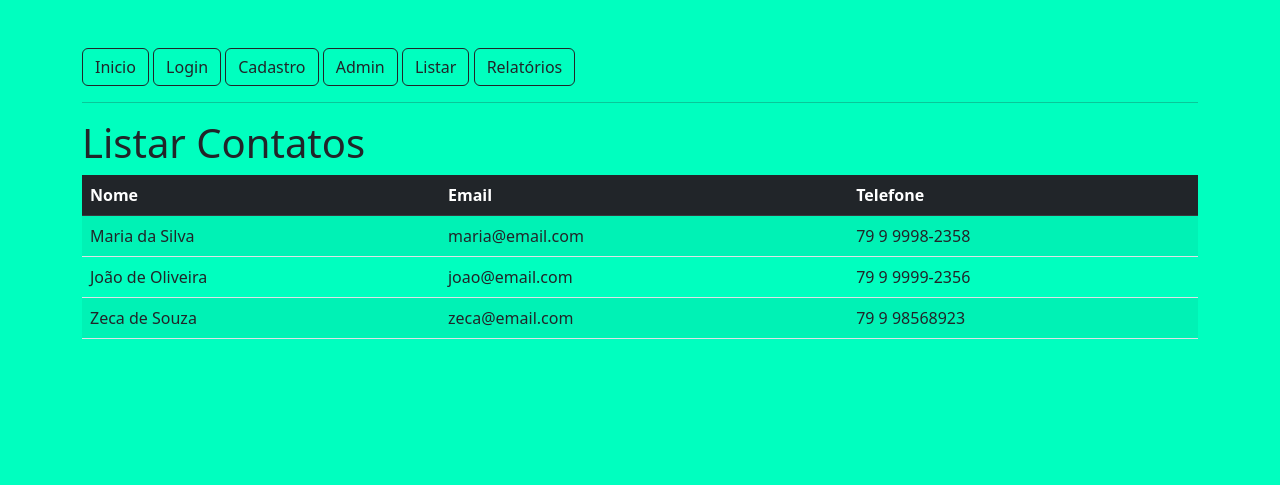
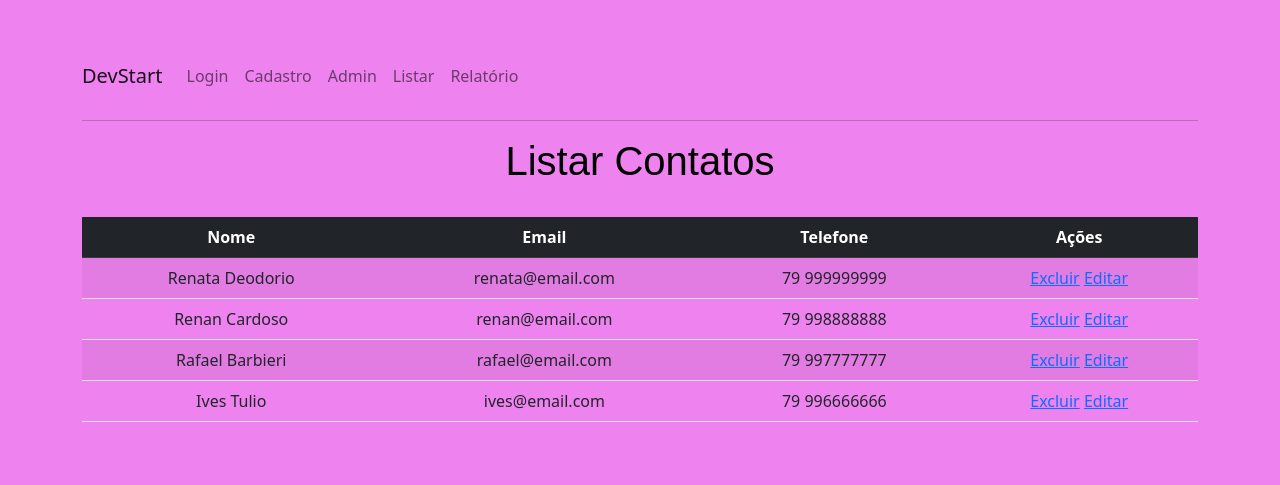
Before and after one commit to renatadeodorio/Projeto-CRUD-Contatos-PHP, a PHP site: page /listar in a window 1280 px wide. Shown: the top 485 px of the page. Run offline with PHP 8.4, Linux system fonts and the light colour scheme.

Commit message:
Ajustes finais

```diff
--- a/Projeto/acoes.php
+++ b/Projeto/acoes.php
@@ -1,44 +1,83 @@
 <?php
 
-function login() {
- include "telas/login.php";
+function login(){
+    include 'telas/login.php';
+}
 
-}
-function cadastro() {
+function cadastro(){
     if ($_POST) {
         $nome = $_POST['nome'];
         $email = $_POST['email'];
-$telas = $_POST['telefone'];
+        $telefone = $_POST['telefone'];
+        $arquivo = fopen('dados/contatos.csv', 'a+');
+        fwrite($arquivo, "{$nome};{$email};{$telefone}". PHP_EOL);
+        fclose($arquivo);
 
-$arquivo = fopen("dados/contatos.csv","a+");
-
-fwrite($arquivo, "{$nome};{$email};{$telefone}".PHP_EOL);
-
-
-echo "Pronto! Cadastro realizado!";
-
-
- include "telas/cadastro.php";
-
-}
+        $mensagem = 'Pronto, cadastro realizado com sucesso!';
+              include "telas/mensagem.php";
 }
 
+    include 'telas/cadastro.php';
+}
 
-function home() {
- include "telas/home.php";
+function home(){
+    include 'telas/home.php';
+}
+
+function listar(){
+    $contatos = file('dados/contatos.csv');
+
+    include 'telas/listar.php';
+}
+
+function admin(){
+    include "telas/img/404.svg";
+}
+
+function relatorio(){
+    include 'telas/relatorio.php';
+}
+
+function excluir(){
+    $id = $_GET['id'];
+    $contatos = file('dados/contatos.csv');
+    unset($contatos[$id]);
+    unlink('dados/contatos.csv');
+    $arquivo = fopen('dados/contatos.csv', 'a+');
+
+    foreach ($contatos as $cadaContato) {
+        fwrite($arquivo, $cadaContato);
+    }
+    $mensagem = 'Pronto, contato excluido';
+    include 'telas/mensagem.php';
+}
+
+function editar(){
+    $id = $_GET['id'];
+    $contatos = file('dados/contatos.csv');
+
+    if ($_POST){
+        $nome = $_POST['nome'];
+        $email = $_POST['email'];
+        $telefone = $_POST['telefone'];
+        $contatos[$id] = "{$nome};{$email};{$telefone}" . PHP_EOL;
+
+        unlink('dados/contatos.csv');
+        $arquivo = fopen('dados/contatos.csv', 'a+');
+
+        foreach($contatos as $cadaContato){
+            fwrite($arquivo, $cadaContato);
+        }
+
+        fclose($arquivo);
+
+        $mensagem = 'Pronto, cadastro atualizado com sucesso!';
+        include 'telas/mensagem.php';
 
     }
 
-function listar() {
-$contatos = file("dados/contatos.csv");
+    $dados = explode(';' , $contatos[$id]);
+    include 'telas/editar.php';
 
- include "telas/listar.php";
 
 }
-function error404() {
- include "telas/404.php";
-
-}
-function relatorio() {
- include "telas/relatorio.php";
-}
--- /dev/null
+++ b/Projeto/arrays/style.css
@@ -0,0 +1,13 @@
+* {
+  text-align: center;
+}
+
+h1 {
+  color: black;
+  font-family: Stencil Std, fantasy;
+}
+
+p {
+  font-family: Arial Narrow, sans-serif;
+  font-size: 25px;
+}
--- a/Projeto/dados/contatos.csv
+++ b/Projeto/dados/contatos.csv
@@ -1,3 +1,4 @@
- Maria da Silva;maria@email.com;79 9 9998-2358
- João de Oliveira;joao@email.com;79 9 9999-2356
- Zeca de Souza;zeca@email.com;79 9 98568923
+Renata Deodorio; renata@email.com; 79 999999999
+Renan Cardoso; renan@email.com; 79 998888888
+Rafael Barbieri;rafael@email.com; 79 997777777
+Ives Tulio; ives@email.com; 79 996666666
--- a/Projeto/index.php
+++ b/Projeto/index.php
@@ -1,19 +1,44 @@
-<?php
+<!DOCTYPE html>
+<html lang="pt">
+<head>
+    <meta charset="UTF-8">
+    <meta http-equiv="X-UA-Compatible" content="IE=edge">
+    <meta name="viewport" content="width=device-width, initial-scale=1.0">
+    <title>Projeto PHP</title>
 
-$url = $_SERVER[ "REQUEST_URI"];
 
-include "telas/head.php";
-include "telas/menu.php";
-include "acoes.php";
+    <!-- CSS Bootstrap -->
+    <link href="https://cdn.jsdelivr.net/npm/bootstrap@5.2.0-beta1/dist/css/bootstrap.min.css" rel="stylesheet" integrity="sha384-0evHe/X+R7YkIZDRvuzKMRqM+OrBnVFBL6DOitfPri4tjfHxaWutUpFmBp4vmVor" crossorigin="anonymous">
 
-match($url) {
- "/" => home(),
- "/login" => login(),
- "/cadastro" => cadastro(),
- "/listar" => listar(),
- "/relatorio" => relatorio(),
- default => error404(),
+    <link rel="stylesheet" href="arrays/style.css">
 
-};
 
-include "telas/footer.php";
+</head>
+<body class="container py-5" style="background-color:#EE82EE">
+
+        <div >
+            <table class="table-Success" >
+                <?php
+
+                $url = explode('?', $_SERVER['REQUEST_URI']);
+
+                include 'telas/menu.php';
+                include 'acoes.php';
+
+                match ($url[0]) {
+                    '/' => home(),
+                    '/cadastro' => cadastro(),
+                    '/login' => login(),
+                    '/listar' => listar(),
+                    '/relatorio' => relatorio(),
+                    '/excluir' => excluir(),
+                    '/editar' => editar(),
+                    default => admin(),
+                }
+
+                ?>
+            </table>
+        </div>
+
+</body>
+</html>
--- /dev/null
+++ b/Projeto/mensagem.php
@@ -0,0 +1,5 @@
+<div class="alert alert-success">
+    <?php
+        echo $mensagem;
+    ?>
+</div>
--- a/Projeto/telas/404.php
+++ b/Projeto/telas/404.php
@@ -1,3 +1,3 @@
 <h1>Pagina não encontrada</h1>
 
-<img src="img/404.svg" width="60%">
+<img src="img/404.svg" width="50%">
--- /dev/null
+++ b/Projeto/telas/admin.php
@@ -0,0 +1,5 @@
+<h1>Admin</h1>
+<hr>
+
+
+<img src="telas/img/404.svg"  width="55%">
--- a/Projeto/telas/footer.php
+++ b/Projeto/telas/footer.php
@@ -1,3 +1,2 @@
-
-    </body>
+</body>
 </html>
--- a/Projeto/telas/head.php
+++ b/Projeto/telas/head.php
@@ -7,6 +7,5 @@
     <title>Projeto PHP</title>
     <!-- CSS only -->
     <link href="https://cdn.jsdelivr.net/npm/bootstrap@5.2.0-beta1/dist/css/bootstrap.min.css" rel="stylesheet" integrity="sha384-0evHe/X+R7YkIZDRvuzKMRqM+OrBnVFBL6DOitfPri4tjfHxaWutUpFmBp4vmVor" crossorigin="anonymous">
-
   </head>
-<body class="container pt-5" style="background-color: #00ffbf ">
+  <body class="container pt-5" style="background-color:#EE82EE">
--- a/Projeto/telas/listar.php
+++ b/Projeto/telas/listar.php
@@ -1,23 +1,34 @@
 <h1>Listar Contatos</h1>
+<br>
 
-<table class="table table-hover table-striped">
-  <thead class="table-dark">
-   <tr>
+<table class='table table-striped'>
+    <thead >
+        <tr class="table-dark">
             <th>Nome</th>
             <th>Email</th>
-        <th>Telefone </th>
+            <th>Telefone</th>
+            <th>Ações</th>
         </tr>
     </thead>
     <tbody>
         <?php
-          foreach($contatos as $cadaContato) {
-           $partes = explode(';',$cadaContato);
- echo "<tr>";
-     echo "<td>" . $partes[0] ."</td>";
-     echo "<td>" . $partes[1] ."</td>";
-     echo "<td>" . $partes[2] ."</td>";
- echo "</tr>";
+            foreach ($contatos as $posicao => $cadaContato){
+                $partes = explode(';', $cadaContato);
+
+                echo '<tr>';
+                    echo '<td>' .  $partes[0] . '</td>';
+
+                    echo '<td>' .  $partes[1] . '</td>';
+
+                    echo '<td>' .  $partes[2] . '</td>';
+
+                    echo"<td>
+                            <a href='/excluir?id={$posicao}'>Excluir</a>
+                            <a href='/editar?id={$posicao}'>Editar</a>
+                        </td>";
+                echo '</tr>';
             }
+
         ?>
-
+    </tbody>
 </table>
--- a/Projeto/telas/menu.php
+++ b/Projeto/telas/menu.php
@@ -1,7 +1,26 @@
-<a class="btn btn-outline-dark" href= "/">Inicio</a>
-<a class="btn btn-outline-dark" href= "/>Login">Login</a>
-<a class="btn btn-outline-dark" href= "/Cadastro">Cadastro</a>
-<a class="btn btn-outline-dark" href= "/admin">Admin</a>
-<a class="btn btn-outline-dark" href= "/listar">Listar</a>
-<a class="btn btn-outline-dark" href= "/relatorios">Relatórios</a>
+<nav class="navbar navbar-expand-lg navbar-light bg-transparent">
+  <a class="navbar-brand" type="container" href="/">DevStart</a>
+  <button class="navbar-toggler" type="button" data-toggle="collapse" data-target="#navbarNavDropdown" aria-controls="navbarNavDropdown" aria-expanded="false" aria-label="Toggle navigation">
+    <span class="navbar-toggler-icon"></span>
+  </button>
+  <div class="collapse navbar-collapse" id="navbarNavAltMarkup">
+    <ul class="navbar-nav">
+      <li class="nav-item">
+        <a class="nav-link" href="/login">Login</a>
+      </li>
+      <li class="nav-item">
+        <a class="nav-link" href="/cadastro">Cadastro</a>
+      </li>
+      <li class="nav-item">
+        <a class="nav-link" href="/admin">Admin</a>
+      </li>
+      <li class="nav-item">
+        <a class="nav-link" href="/listar">Listar</a>
+      </li>
+      <li class="nav-item">
+        <a class="nav-link" href="/relatorio">Relatório</a>
+      </li>
+    </ul>
+  </div>
+</nav>
 <hr>
```
Also changed, not shown: Projeto/telas/cadastro.php (+10 -8 lines), Projeto/telas/editar.php (added, +12 -0 lines), Projeto/telas/home.php (+9 -3 lines), Projeto/telas/login.php (+7 -7 lines), Projeto/telas/relatorio.php (+13 -1 lines), Projeto/telas/img/404.svg (renamed from Projeto/img/404.svg), Projeto/telas/img/relatorios.svg (added), Projeto/telas/img/welcome.svg (added), 1 other file. Lines whose indentation alone changed are shown as unchanged.
